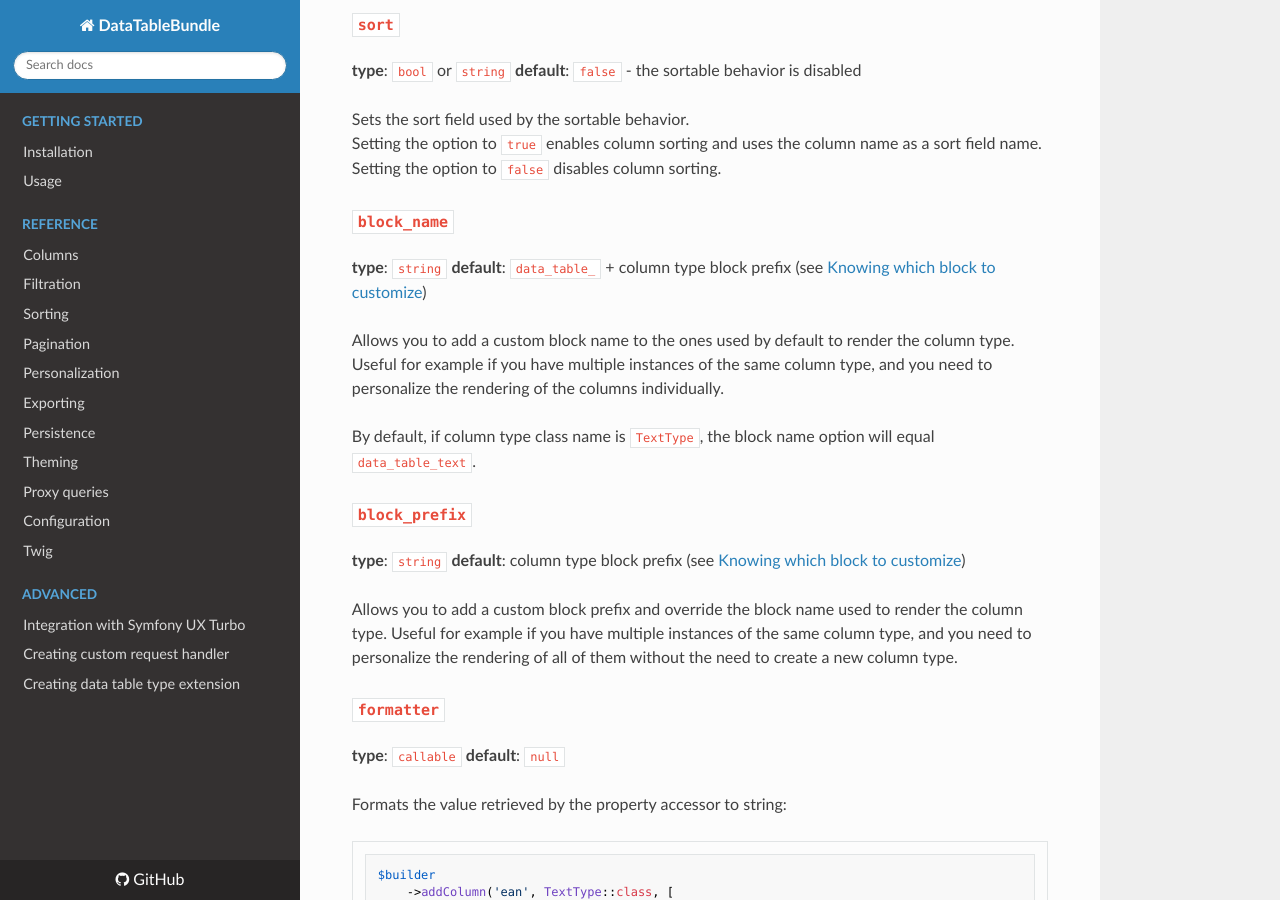
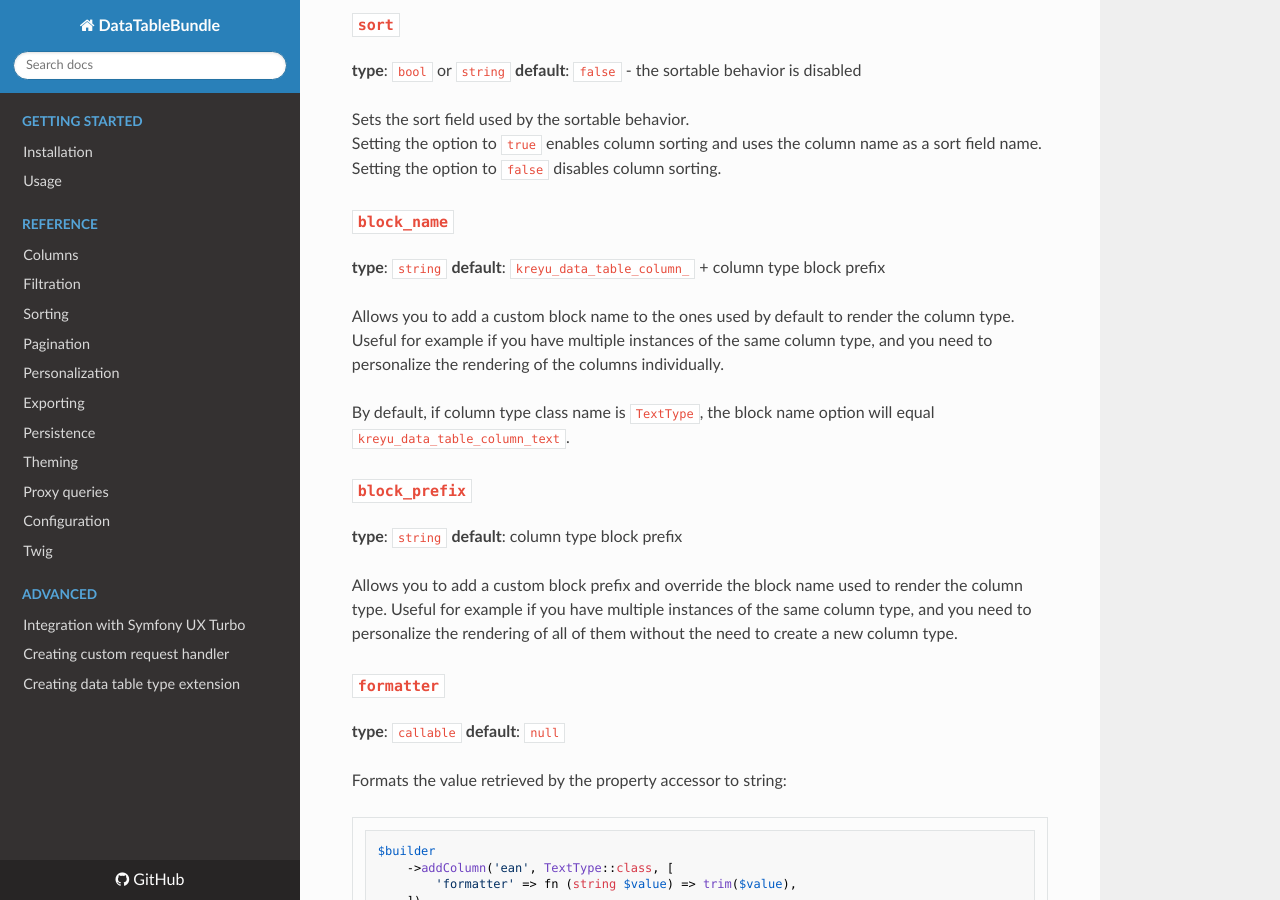
Before and after one commit to Kreyu/data-table-bundle, an MkDocs documentation site: the page built from docs/reference/columns/types/column.md, in a window 1280 px wide and 900 px high, scrolled down 942 px. Built offline with MkDocs 1.6.1, drawn with Linux system fonts in a browser that asks for light colours; nearby versions of some CDN libraries.

Commit message:
[Docs] Column types block prefixes

```diff
--- a/docs/reference/columns/types/column.md
+++ b/docs/reference/columns/types/column.md
@@ -40,16 +40,16 @@ Setting the option to `false` disables column sorting.
 
 ### `block_name`
 
-**type**: `string` **default**: `data_table_`  + column type block prefix (see [Knowing which block to customize](#))
+**type**: `string` **default**: `kreyu_data_table_column_`  + column type block prefix
 
 Allows you to add a custom block name to the ones used by default to render the column type.
 Useful for example if you have multiple instances of the same column type, and you need to personalize the rendering of the columns individually.
 
-By default, if column type class name is `TextType`, the block name option will equal `data_table_text`.
+By default, if column type class name is `TextType`, the block name option will equal `kreyu_data_table_column_text`.
 
 ### `block_prefix`
 
-**type**: `string` **default**: column type block prefix (see [Knowing which block to customize](#))
+**type**: `string` **default**: column type block prefix
 
 Allows you to add a custom block prefix and override the block name used to render the column type.
 Useful for example if you have multiple instances of the same column type, and you need to personalize the rendering of all of them without the need to create a new column type.
```
Also changed, not shown: docs/reference/columns/creating_custom_column_type.md (+2 -2 lines).
